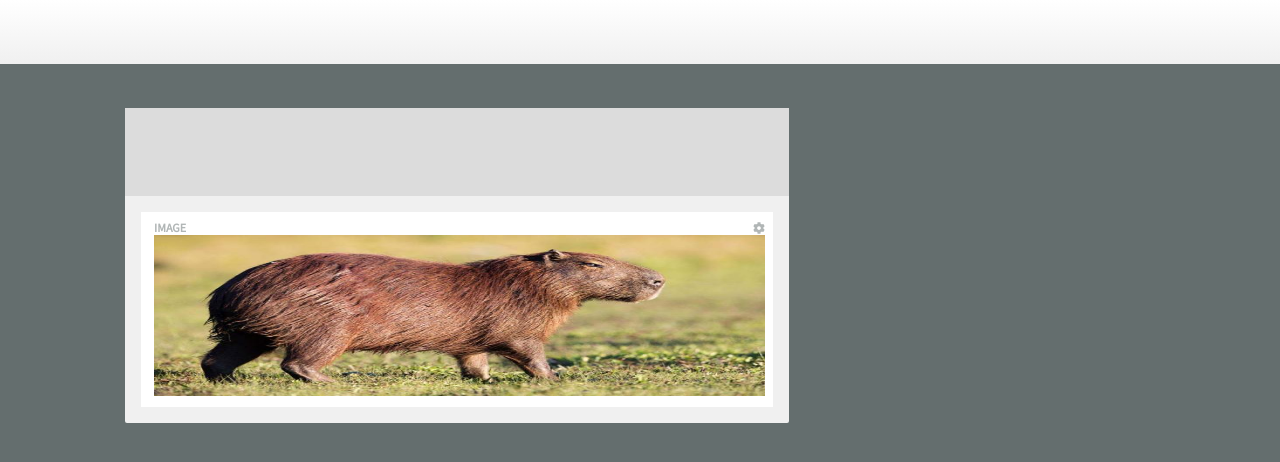
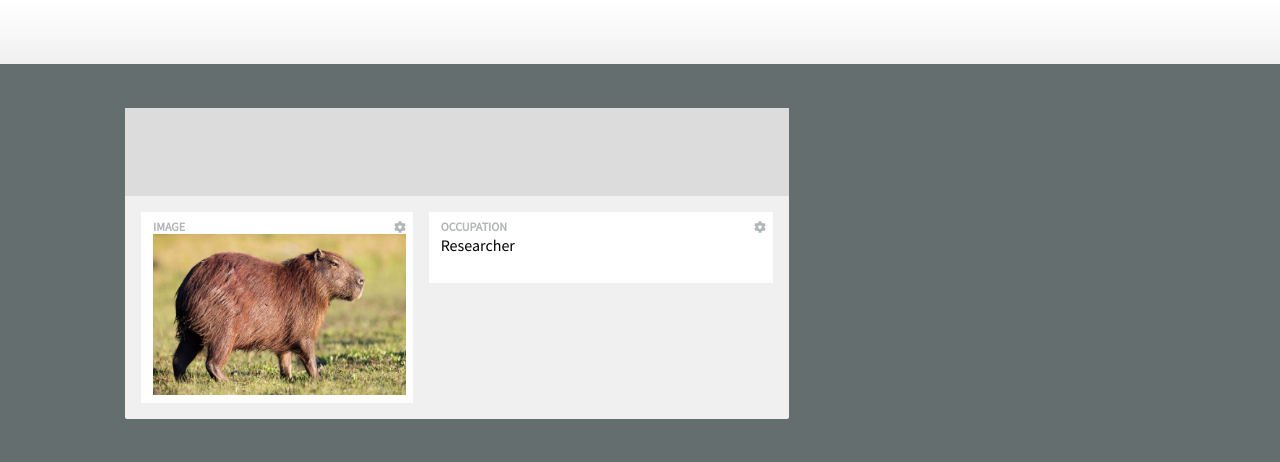
Before and after one commit to pedroAquino/MoreThanMetricsTest, a React (Create React App) app: page / in a window 1280 px wide. Shown: the top 462 px of the page. Built offline with nearby package versions, Linux system fonts and the light colour scheme.

Commit message:
finishing skeleton of persona

```diff
--- a/src/Persona/Persona.js
+++ b/src/Persona/Persona.js
@@ -2,7 +2,6 @@
 import * as React from 'react';
 import injectSheet from "react-jss";
 import PersonaHeader from './components/PersonaHeader';
-import PersonaColumn from './components/PersonaColumn';
 import Card from '../shared/components/Card';
 import Picture from '../shared/assets/capivara.jpg';
 
@@ -18,7 +17,17 @@ const styles = theme => ({
         backgroundColor: theme.colors.lightGray
     },
     personaContent: {
-        padding: 16
+        padding: 16,
+        display: 'flex'
+    },
+    firstColumn: {
+        flexBasis: 199,
+        flexGrow: 1
+    },
+    secondColumn: {
+        flexBasis: 199,
+        flexGrow: 2,
+        paddingLeft: 16
     }
 });
 
@@ -28,11 +37,19 @@ function Persona(props: Props) {
      <div className={classes.persona}>
         <PersonaHeader />
         <div className={classes.personaContent}>
-            <PersonaColumn>
-                <Card height={176} kind="image" label="IMAGE" src={Picture}>
+            <div className={classes.firstColumn}>
+                <Card
+                    height={176}
+                    kind="image"
+                    label="IMAGE"
+                    src={Picture}
+                />
+            </div>
+            <div className={classes.secondColumn}>
+                <Card height={56} label="OCCUPATION">
+                    <p>Researcher</p>
                 </Card>
-            </PersonaColumn>
-            <PersonaColumn />
+            </div>
         </div>
     </div>
   );
--- a/src/Persona/components/PersonaColumn.js
+++ /dev/null
@@ -1,21 +0,0 @@
-// @flow
-import * as React from 'react';
-import injectSheet from "react-jss";
-
-type Props = {
-  children: any;
-};
-
-const styles = theme => ({
-});
-
-function PersonaColumn(props: Props) {
-const { children } = props;
-  return (
-    <div style={{border: '1px solid #fff'}}>
-        {children}
-    </div>
-  );
-};
-
-export default injectSheet(styles)(PersonaColumn);
--- a/src/shared/components/Card.js
+++ b/src/shared/components/Card.js
@@ -61,11 +61,15 @@ function Card(props: Props) {
                         height: height - 15
                     }}
                     src={src}
-                    alt="imagem" /> : {children}
+                    alt="imagem" /> : children
             }
         </div>
     </div>
   );
 };
 
+Card.defaultProps = {
+    kind: 'normal'
+}
+
 export default injectSheet(styles)(Card);
--- a/src/shared/components/Viewport.js
+++ b/src/shared/components/Viewport.js
@@ -18,6 +18,9 @@ const globalStyles = theme => ({
       position: 'absolute',
       top: 0,
       left: 0
+    },
+    'p': {
+      fontSize: theme.fontSizes.medium
     }
   },
   viewport: {
```
